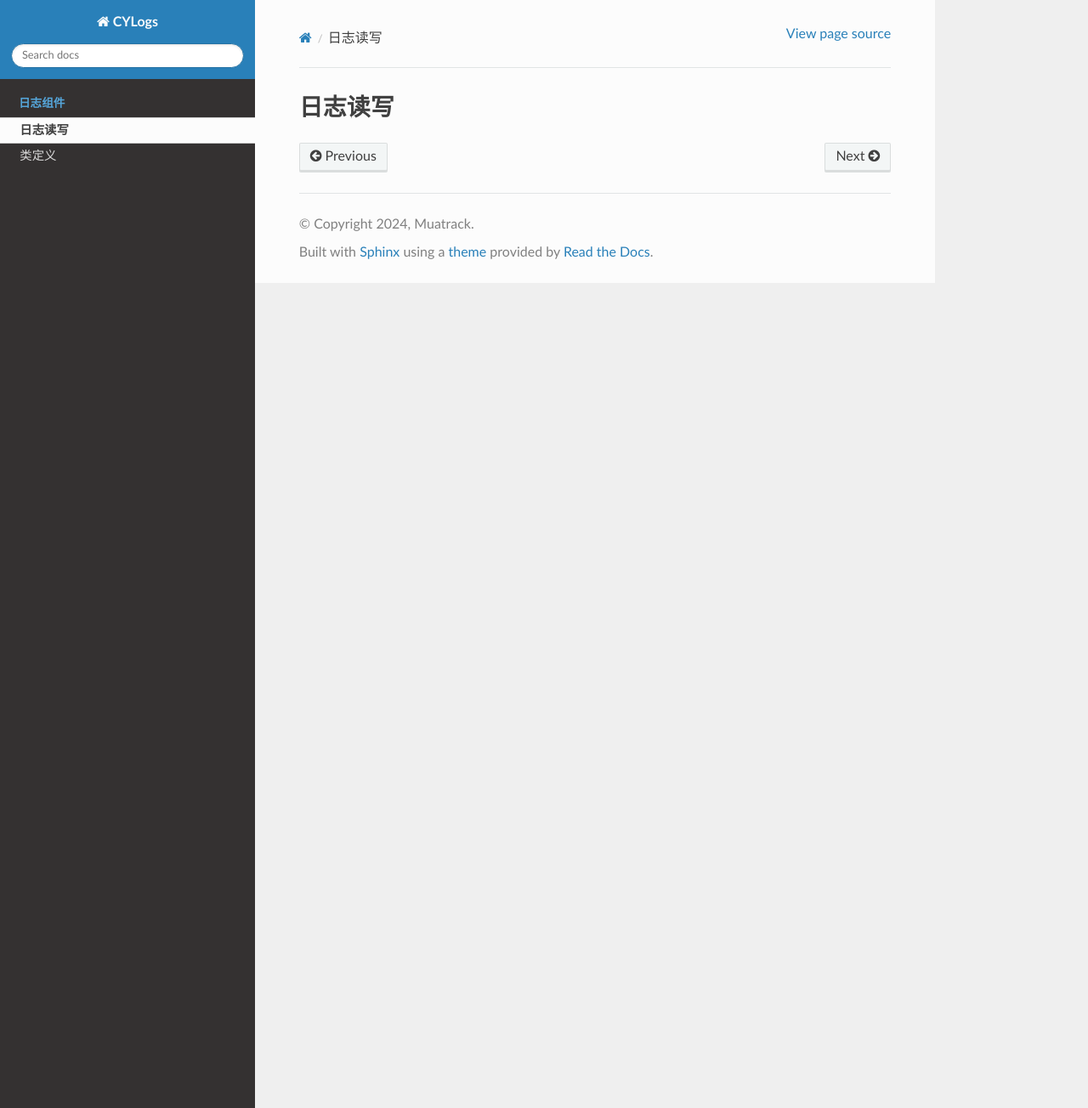
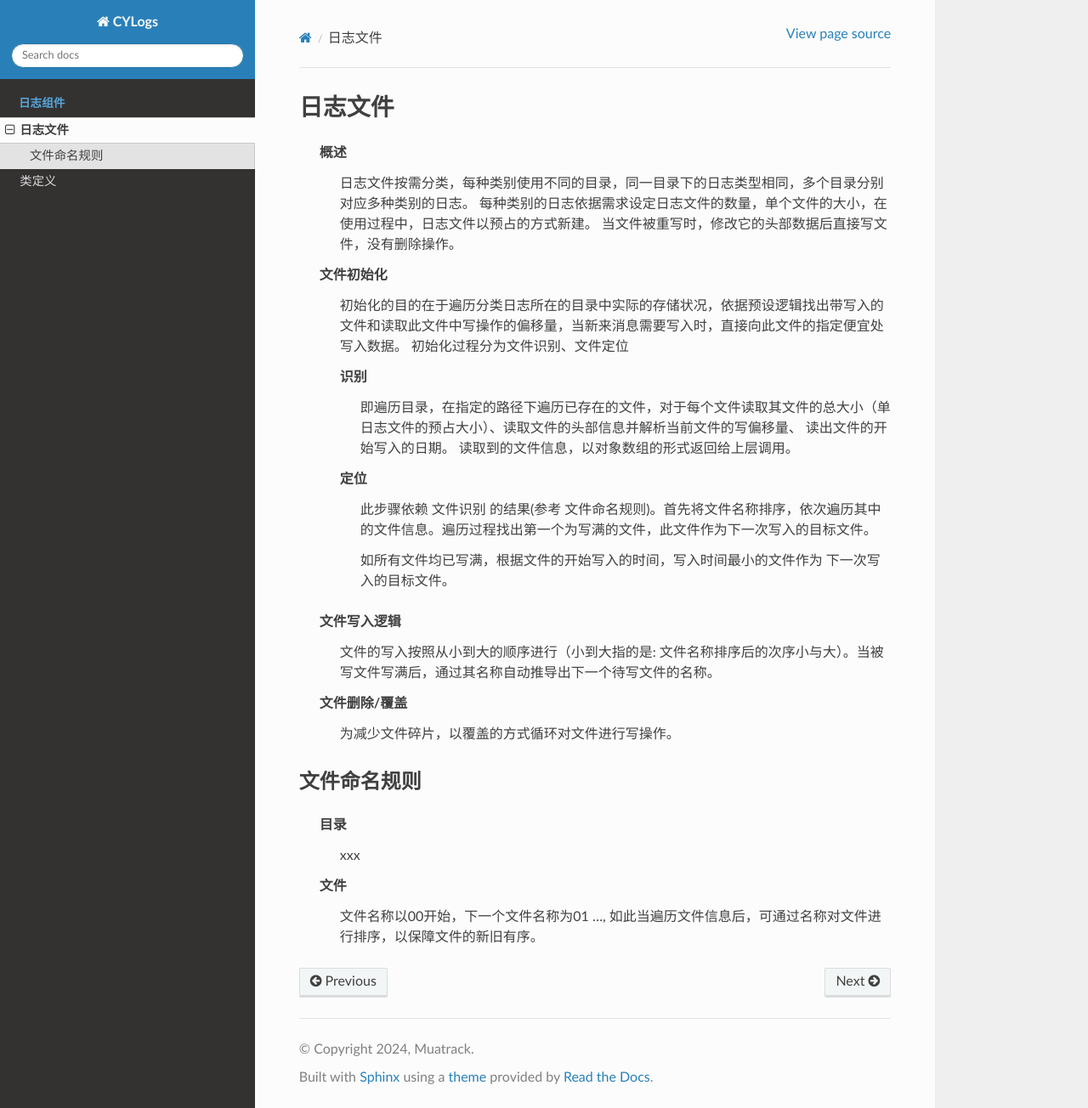
Before and after one commit to Muatrack/esp32-components-cylog, a Sphinx documentation site: the page built from docs/source/chapter/log_rdwr.rst, in a window 1280 px wide and 1304 px high. Shown: the whole window at 85% size. Built offline with Sphinx 7.4.7 and the Read the Docs theme 3.1.0, drawn with Linux system fonts in a browser that asks for light colours.

Commit message:
修改文档

```diff
--- a/docs/source/chapter/log_rdwr.rst
+++ b/docs/source/chapter/log_rdwr.rst
@@ -1,2 +1,34 @@
-日志读写
+日志文件
 ========
+
+    概述
+        日志文件按需分类，每种类别使用不同的目录，同一目录下的日志类型相同，多个目录分别对应多种类别的日志。
+        每种类别的日志依据需求设定日志文件的数量，单个文件的大小，在使用过程中，日志文件以预占的方式新建。
+        当文件被重写时，修改它的头部数据后直接写文件，没有删除操作。
+
+    文件初始化
+        初始化的目的在于遍历分类日志所在的目录中实际的存储状况，依据预设逻辑找出带写入的文件和读取此文件中写操作的偏移量，当新来消息需要写入时，直接向此文件的指定便宜处写入数据。
+        初始化过程分为文件识别、文件定位
+
+        识别
+                即遍历目录，在指定的路径下遍历已存在的文件，对于每个文件读取其文件的总大小（单日志文件的预占大小）、读取文件的头部信息并解析当前文件的写偏移量、 读出文件的开始写入的日期。
+                读取到的文件信息，以对象数组的形式返回给上层调用。
+
+        定位
+                此步骤依赖 \ 文件识别\  的结果(参考 文件命名规则)。首先将文件名称排序，依次遍历其中的文件信息。遍历过程找出第一个为写满的文件，此文件作为下一次写入的目标文件。
+
+                如所有文件均已写满，根据文件的开始写入的时间，写入时间最小的文件作为 下一次写入的目标文件。
+
+    文件写入逻辑
+        文件的写入按照从小到大的顺序进行（小到大指的是: 文件名称排序后的次序小与大）。当被写文件写满后，通过其名称自动推导出下一个待写文件的名称。
+
+    文件删除/覆盖
+        为减少文件碎片，以覆盖的方式循环对文件进行写操作。
+
+文件命名规则
+--------------
+    目录
+        xxx
+
+    文件
+        文件名称以00开始，下一个文件名称为01 ..., 如此当遍历文件信息后，可通过名称对文件进行排序，以保障文件的新旧有序。
```
